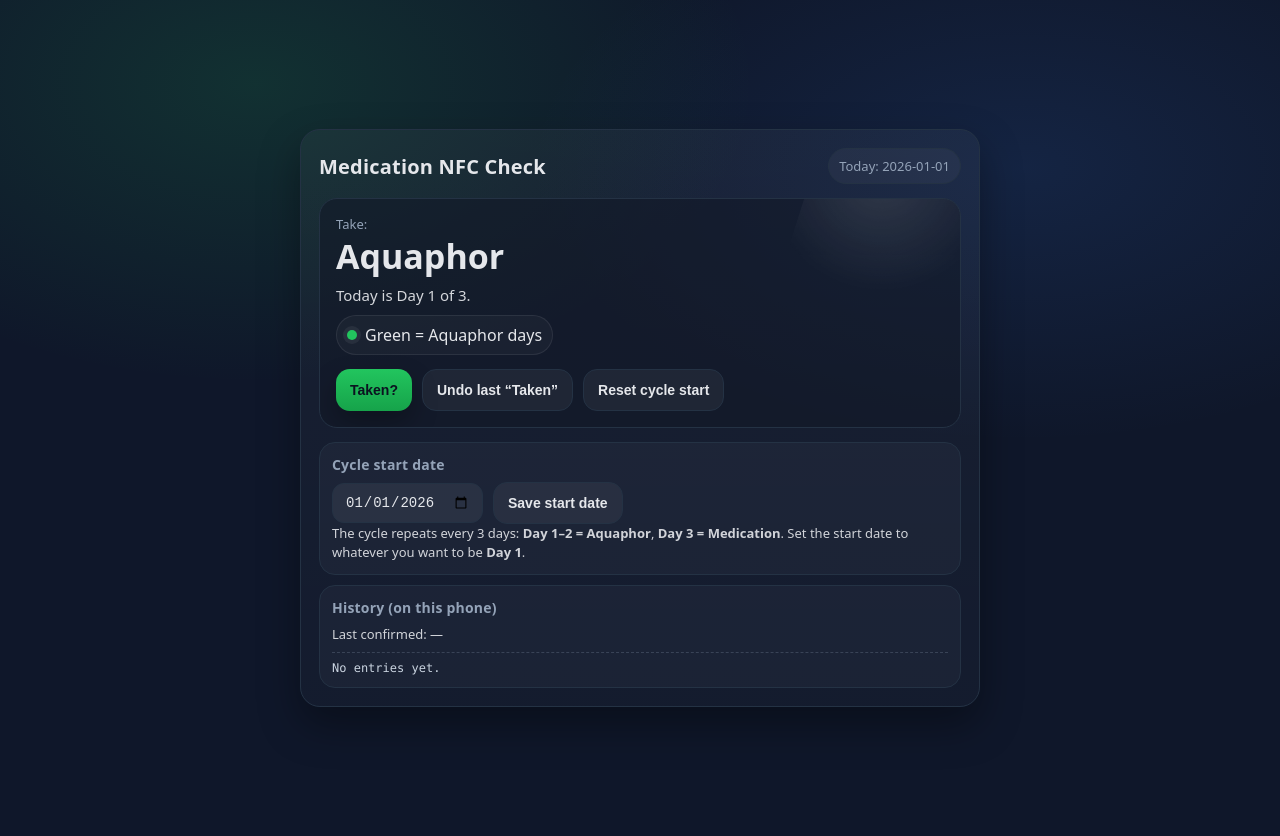
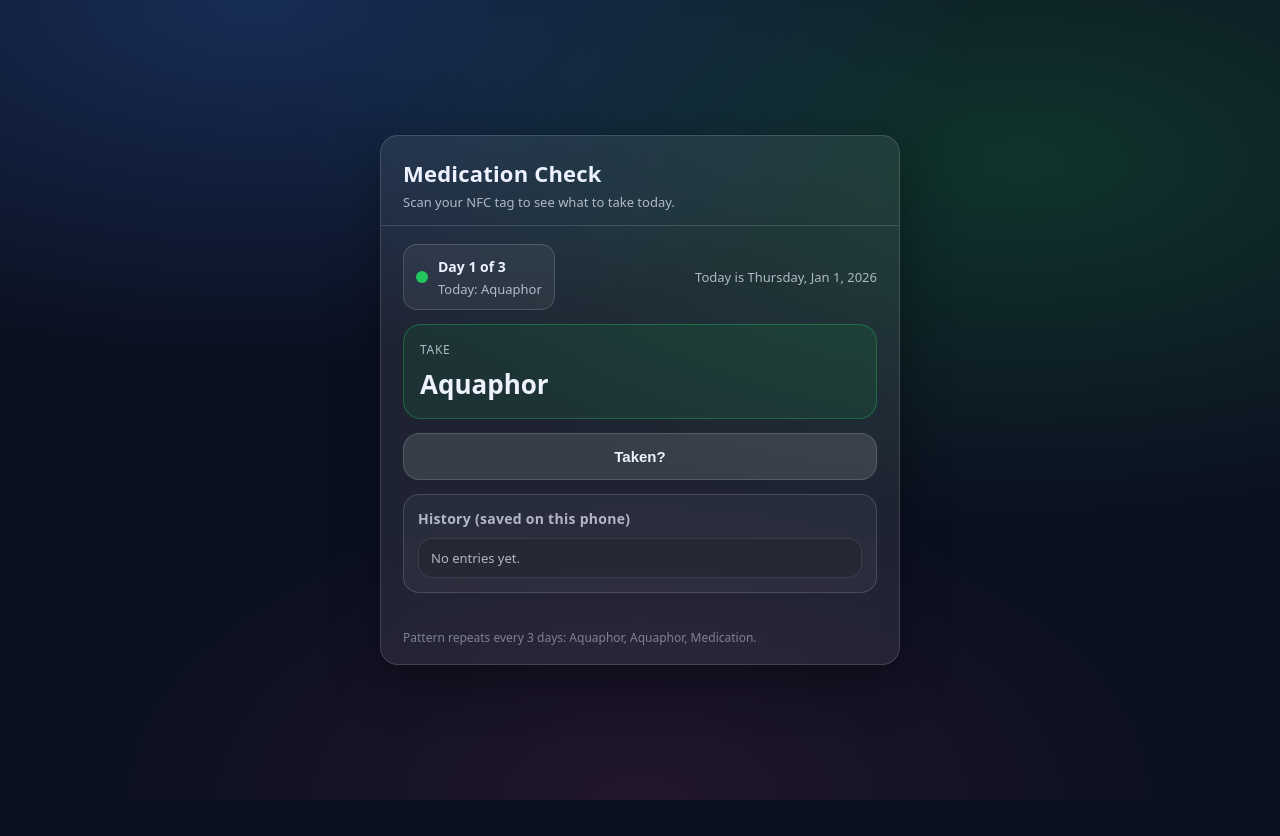
Before and after one commit to kaileyfehr-collab/medcheck, a plain HTML site: page index.html in a window 1280 px wide. After the commit the page ends 800 px from the top, so only its background shows below. Drawn offline with Linux system fonts and the light colour scheme.

Commit message:
Update index.html

```diff
--- a/index.html
+++ b/index.html
@@ -2,420 +2,348 @@
 <html lang="en">
 <head>
   <meta charset="utf-8" />
-  <meta name="viewport" content="width=device-width, initial-scale=1" />
-  <title>Medication Cycle</title>
+  <meta name="viewport" content="width=device-width,initial-scale=1" />
+  <title>Medication Check</title>
   <style>
-    :root{
-      --bg: #0f172a;
-      --card: #111827;
-      --text: #e5e7eb;
-      --muted:#94a3b8;
-      --border:#243244;
-      --pill:#1f2937;
+    :root {
+      --bg: #0b1020;
+      --card: rgba(255,255,255,0.08);
+      --text: #eef2ff;
+      --muted: rgba(238,242,255,0.7);
+      --border: rgba(255,255,255,0.14);
+      --shadow: 0 18px 50px rgba(0,0,0,.35);
+      --radius: 18px;
 
-      --accent:#22c55e;    /* default green */
-      --accent2:#16a34a;
-    }
-    body{
-      margin:0;
-      font-family: system-ui, -apple-system, Segoe UI, Roboto, Arial, sans-serif;
-      background: radial-gradient(1000px 600px at 20% 10%, rgba(34,197,94,.15), transparent 50%),
-                  radial-gradient(900px 500px at 80% 20%, rgba(59,130,246,.12), transparent 55%),
-                  var(--bg);
-      color:var(--text);
-      min-height:100vh;
-      display:flex;
-      align-items:center;
-      justify-content:center;
-      padding:18px;
-    }
-    .wrap{ width:min(680px, 100%); }
-    .card{
-      background: linear-gradient(180deg, rgba(255,255,255,.04), rgba(255,255,255,.02));
-      border:1px solid var(--border);
-      border-radius:20px;
-      padding:18px;
-      box-shadow: 0 18px 40px rgba(0,0,0,.35);
-    }
-    .row{
-      display:flex;
-      gap:12px;
-      flex-wrap:wrap;
-      align-items:center;
-      justify-content:space-between;
-    }
-    h1{
-      margin:0;
-      font-size:20px;
-      letter-spacing:.2px;
-    }
-    .pill{
-      background: rgba(255,255,255,.04);
-      border:1px solid var(--border);
-      padding:8px 10px;
-      border-radius:999px;
-      font-size:13px;
-      color:var(--muted);
-    }
-    .big{
-      margin-top:14px;
-      border-radius:18px;
-      padding:16px;
-      border:1px solid var(--border);
-      background: rgba(17,24,39,.6);
-      position:relative;
-      overflow:hidden;
-    }
-    .big::before{
-      content:"";
-      position:absolute;
-      inset:-80px -60px auto auto;
-      width:220px;
-      height:220px;
-      background: radial-gradient(circle at 30% 30%, rgba(255,255,255,.18), transparent 55%);
-      filter: blur(0px);
-      opacity:.7;
-      transform: rotate(18deg);
-      pointer-events:none;
-    }
-    .label{
-      color:var(--muted);
-      font-size:13px;
-      margin-bottom:6px;
-    }
-    .med{
-      font-size:34px;
-      font-weight:800;
-      line-height:1.05;
-      margin:0 0 10px 0;
-    }
-    .dayline{
-      font-size:15px;
-      color:var(--text);
-      opacity:.92;
-    }
-    .accent{
-      display:inline-flex;
-      align-items:center;
-      gap:8px;
-      padding:8px 10px;
-      border-radius:999px;
-      border:1px solid rgba(255,255,255,.08);
-      background: rgba(255,255,255,.03);
-      margin-top:10px;
-    }
-    .dot{
-      width:10px;
-      height:10px;
-      border-radius:999px;
-      background: var(--accent);
-      box-shadow: 0 0 0 4px rgba(255,255,255,.06);
+      /* Medication colors */
+      --aqua: #22c55e;   /* Aquaphor */
+      --med:  #3b82f6;   /* Medication */
+      --taken: #22c55e;  /* Taken button green */
+      --btn: rgba(255,255,255,0.12);
+      --btnHover: rgba(255,255,255,0.18);
     }
 
-    .btns{ display:flex; gap:10px; flex-wrap:wrap; margin-top:14px; }
-    button{
-      appearance:none;
-      border:none;
-      cursor:pointer;
-      padding:12px 14px;
-      border-radius:14px;
-      font-weight:700;
-      font-size:14px;
-      color:#0b1220;
-      background: linear-gradient(180deg, var(--accent), var(--accent2));
-      box-shadow: 0 12px 26px rgba(0,0,0,.28);
+    * { box-sizing: border-box; }
+    body {
+      margin: 0;
+      min-height: 100vh;
+      font-family: system-ui, -apple-system, Segoe UI, Roboto, Arial, sans-serif;
+      color: var(--text);
+      background:
+        radial-gradient(1200px 600px at 20% 0%, rgba(59,130,246,.25), transparent 60%),
+        radial-gradient(1200px 600px at 80% 20%, rgba(34,197,94,.20), transparent 60%),
+        radial-gradient(900px 500px at 50% 100%, rgba(236,72,153,.10), transparent 60%),
+        var(--bg);
+      display: flex;
+      align-items: center;
+      justify-content: center;
+      padding: 20px;
     }
-    button.secondary{
-      color:var(--text);
-      background: rgba(255,255,255,.05);
-      border:1px solid var(--border);
-      box-shadow:none;
-      font-weight:650;
+
+    .wrap { width: 100%; max-width: 520px; }
+    .card {
+      background: var(--card);
+      border: 1px solid var(--border);
+      border-radius: var(--radius);
+      box-shadow: var(--shadow);
+      overflow: hidden;
+      backdrop-filter: blur(10px);
     }
-    .meta{
-      margin-top:14px;
-      display:grid;
-      grid-template-columns: 1fr;
-      gap:10px;
+
+    header { padding: 22px 22px 14px; border-bottom: 1px solid var(--border); }
+    h1 { margin: 0; font-size: 22px; letter-spacing: 0.2px; }
+    .sub { margin-top: 6px; color: var(--muted); font-size: 13px; line-height: 1.35; }
+
+    .content { padding: 18px 22px 22px; display: grid; gap: 14px; }
+
+    .pill {
+      display: inline-flex;
+      align-items: center;
+      gap: 10px;
+      padding: 10px 12px;
+      border-radius: 14px;
+      border: 1px solid var(--border);
+      background: rgba(255,255,255,0.06);
     }
-    .box{
-      border:1px solid var(--border);
-      border-radius:16px;
-      padding:12px;
-      background: rgba(255,255,255,.03);
+
+    .dot { width: 12px; height: 12px; border-radius: 999px; background: var(--muted); }
+    .pill b { font-size: 14px; }
+    .pill span { color: var(--muted); font-size: 13px; }
+
+    .statusRow { display: flex; flex-wrap: wrap; gap: 10px; align-items: center; justify-content: space-between; }
+    .statusRow .left { display: flex; flex-wrap: wrap; gap: 10px; align-items: center; }
+    .dateTag { color: var(--muted); font-size: 13px; }
+
+    .big {
+      border-radius: var(--radius);
+      border: 1px solid var(--border);
+      background: rgba(0,0,0,0.18);
+      padding: 16px;
+      display: grid;
+      gap: 8px;
     }
-    .box h2{
-      margin:0 0 8px 0;
-      font-size:14px;
-      color:var(--muted);
-      font-weight:700;
-      letter-spacing:.2px;
+    .big .label { color: var(--muted); font-size: 12px; letter-spacing: .06em; text-transform: uppercase; }
+    .big .value { font-size: 26px; font-weight: 750; display: flex; align-items: center; gap: 10px; }
+
+    .btn {
+      width: 100%;
+      border: 1px solid var(--border);
+      background: var(--btn);
+      color: var(--text);
+      border-radius: 16px;
+      padding: 14px 14px;
+      font-size: 15px;
+      font-weight: 650;
+      cursor: pointer;
+      transition: transform .05s ease, background .15s ease, border-color .15s ease;
+      user-select: none;
     }
-    .box p{
-      margin:0;
-      font-size:13px;
-      color:var(--text);
-      opacity:.9;
-      line-height:1.45;
+    .btn:hover { background: var(--btnHover); }
+    .btn:active { transform: scale(0.99); }
+    .btn.taken {
+      background: rgba(34,197,94,0.22);
+      border-color: rgba(34,197,94,0.55);
+      color: #eafff2;
     }
-    .log{
-      margin-top:8px;
-      font-family: ui-monospace, SFMono-Regular, Menlo, Monaco, Consolas, "Liberation Mono", monospace;
-      font-size:12px;
-      color:#cbd5e1;
-      white-space:pre-wrap;
-      word-break:break-word;
-      max-height:180px;
-      overflow:auto;
-      padding-top:8px;
-      border-top:1px dashed rgba(148,163,184,.25);
+
+    .history {
+      border-radius: 16px;
+      border: 1px solid var(--border);
+      background: rgba(255,255,255,0.05);
+      padding: 14px;
     }
-    input[type="date"]{
-      background: rgba(255,255,255,.06);
-      border:1px solid var(--border);
-      color: var(--text);
-      padding:10px 12px;
-      border-radius:12px;
-      font-size:14px;
+    .history h2 { margin: 0 0 10px; font-size: 14px; color: var(--muted); font-weight: 700; letter-spacing: .02em; }
+    .history ul { list-style: none; padding: 0; margin: 0; display: grid; gap: 8px; }
+    .history li {
+      display: flex;
+      align-items: center;
+      justify-content: space-between;
+      gap: 12px;
+      padding: 10px 12px;
+      border-radius: 14px;
+      border: 1px solid rgba(255,255,255,0.10);
+      background: rgba(0,0,0,0.12);
+      font-size: 13px;
+      color: var(--muted);
     }
-    .inline{
-      display:flex;
-      gap:10px;
-      align-items:center;
-      flex-wrap:wrap;
+    .badge {
+      display: inline-flex;
+      align-items: center;
+      gap: 8px;
+      padding: 6px 10px;
+      border-radius: 999px;
+      font-size: 12px;
+      font-weight: 700;
+      color: #0b1020;
+      background: rgba(255,255,255,0.9);
     }
-    .note{
-      font-size:12px;
-      color:var(--muted);
-      margin-top:8px;
-    }
+    .badge.a { background: rgba(34,197,94,0.95); }
+    .badge.b { background: rgba(59,130,246,0.95); }
+
+    footer { padding: 14px 22px 18px; color: rgba(238,242,255,0.45); font-size: 12px; }
   </style>
 </head>
+
 <body>
   <div class="wrap">
     <div class="card">
-      <div class="row">
-        <h1>Medication NFC Check</h1>
-        <div class="pill" id="todayPill">Today: —</div>
-      </div>
+      <header>
+        <h1>Medication Check</h1>
+        <div class="sub">Scan your NFC tag to see what to take today.</div>
+      </header>
 
-      <div class="big" id="bigBox">
-        <div class="label">Take:</div>
-        <p class="med" id="medName">—</p>
-        <div class="dayline" id="dayLine">—</div>
-
-        <div class="accent" id="accentPill">
-          <span class="dot" aria-hidden="true"></span>
-          <span id="accentText">—</span>
+      <div class="content">
+        <div class="statusRow">
+          <div class="left">
+            <div class="pill" id="dayPill">
+              <span class="dot" id="dayDot"></span>
+              <div>
+                <b id="dayText">Day 1 of 3</b><br />
+                <span id="todayText">Today: Aquaphor</span>
+              </div>
+            </div>
+          </div>
+          <div class="dateTag" id="dateTag"></div>
         </div>
 
-        <div class="btns">
-          <button id="takenBtn">Taken?</button>
-          <button class="secondary" id="undoBtn">Undo last “Taken”</button>
-          <button class="secondary" id="resetBtn">Reset cycle start</button>
+        <div class="big" id="medCard">
+          <div class="label">Take</div>
+          <div class="value" id="medValue">Aquaphor</div>
+        </div>
+
+        <button class="btn" id="takenBtn">Taken?</button>
+
+        <div class="history">
+          <h2>History (saved on this phone)</h2>
+          <ul id="historyList"></ul>
         </div>
       </div>
 
-      <div class="meta">
-        <div class="box">
-          <h2>Cycle start date</h2>
-          <div class="inline">
-            <input type="date" id="startDateInput" />
-            <button class="secondary" id="saveStartBtn">Save start date</button>
-          </div>
-          <p class="note">
-            The cycle repeats every 3 days: <b>Day 1–2 = Aquaphor</b>, <b>Day 3 = Medication</b>.
-            Set the start date to whatever you want to be <b>Day 1</b>.
-          </p>
-        </div>
-
-        <div class="box">
-          <h2>History (on this phone)</h2>
-          <p id="lastTaken">Last confirmed: —</p>
-          <div class="log" id="logBox">—</div>
-        </div>
-      </div>
+      <footer>
+        Pattern repeats every 3 days: Aquaphor, Aquaphor, Medication.
+      </footer>
     </div>
   </div>
 
 <script>
-  // ====== SETTINGS ======
-  const MED_A = "Aquaphor";   // taken Day 1 & Day 2
-  const MED_B = "Medication"; // taken Day 3
+(() => {
+  const STORAGE_KEY_START = "medCheck_cycleStartISO";
+  const STORAGE_KEY_TAKEN = "medCheck_takenByDate";
+  const STORAGE_KEY_HISTORY = "medCheck_history";
 
-  // Colors (you asked: green for A, blue for B)
-  const THEME_A = { accent: "#22c55e", accent2: "#16a34a", label: "Green = Aquaphor days" };
-  const THEME_B = { accent: "#3b82f6", accent2: "#2563eb", label: "Blue = Medication day" };
+  const dayText = document.getElementById("dayText");
+  const todayText = document.getElementById("todayText");
+  const medValue = document.getElementById("medValue");
+  const dayDot = document.getElementById("dayDot");
+  const dateTag = document.getElementById("dateTag");
+  const medCard = document.getElementById("medCard");
+  const takenBtn = document.getElementById("takenBtn");
+  const historyList = document.getElementById("historyList");
 
-  // ====== STORAGE KEYS ======
-  const KEY_START = "medCycleStartDate"; // YYYY-MM-DD
-  const KEY_LOG = "medTakenLog";         // JSON array of entries
+  const MED_A = "Aquaphor";   // 2 days in a row
+  const MED_B = "Medication"; // 1 day
 
-  // ====== HELPERS ======
-  function pad(n){ return String(n).padStart(2,"0"); }
+  // ---- Helpers ----
+  const pad2 = n => String(n).padStart(2,"0");
+  const ymd = (d) => `${d.getFullYear()}-${pad2(d.getMonth()+1)}-${pad2(d.getDate())}`;
+  const parseISODate = (iso) => {
+    // stored as YYYY-MM-DD
+    const [y,m,dd] = iso.split("-").map(Number);
+    return new Date(y, m-1, dd);
+  };
+  const startOfToday = () => {
+    const d = new Date();
+    d.setHours(0,0,0,0);
+    return d;
+  };
+  const daysBetween = (a,b) => Math.floor((b - a) / 86400000);
 
-  function toYYYYMMDD(d){
-    const yr = d.getFullYear();
-    const mo = pad(d.getMonth()+1);
-    const da = pad(d.getDate());
-    return `${yr}-${mo}-${da}`;
+  const getStart = () => {
+    const saved = localStorage.getItem(STORAGE_KEY_START);
+    if (saved) return parseISODate(saved);
+
+    // First time: set start to today automatically
+    const t = startOfToday();
+    localStorage.setItem(STORAGE_KEY_START, ymd(t));
+    return t;
+  };
+
+  const getTakenMap = () => {
+    try { return JSON.parse(localStorage.getItem(STORAGE_KEY_TAKEN) || "{}"); }
+    catch { return {}; }
+  };
+  const setTakenMap = (obj) => localStorage.setItem(STORAGE_KEY_TAKEN, JSON.stringify(obj));
+
+  const getHistory = () => {
+    try { return JSON.parse(localStorage.getItem(STORAGE_KEY_HISTORY) || "[]"); }
+    catch { return []; }
+  };
+  const setHistory = (arr) => localStorage.setItem(STORAGE_KEY_HISTORY, JSON.stringify(arr));
+
+  // ---- Core cycle logic ----
+  function cycleInfo() {
+    const start = getStart();
+    const today = startOfToday();
+    const delta = daysBetween(start, today);
+
+    // day index 0,1,2 repeating
+    const idx = ((delta % 3) + 3) % 3;
+    const dayNum = idx + 1;
+
+    const med = (idx === 2) ? MED_B : MED_A;
+    const badgeClass = (idx === 2) ? "b" : "a";
+
+    return { start, today, idx, dayNum, med, badgeClass };
   }
 
-  function parseYYYYMMDD(str){
-    // Create date in local time (avoid timezone shifting)
-    const [y,m,d] = str.split("-").map(Number);
-    return new Date(y, m-1, d);
+  function render() {
+    const { today, dayNum, med, badgeClass } = cycleInfo();
+
+    // Date display
+    const pretty = today.toLocaleDateString(undefined, { weekday: "long", year: "numeric", month: "short", day: "numeric" });
+    dateTag.textContent = `Today is ${pretty}`;
+
+    // Day + medication
+    dayText.textContent = `Day ${dayNum} of 3`;
+    todayText.textContent = `Today: ${med}`;
+    medValue.textContent = med;
+
+    // Color accents (Aquaphor = green, Medication = blue)
+    const dotColor = (badgeClass === "a") ? "var(--aqua)" : "var(--med)";
+    dayDot.style.background = dotColor;
+    medCard.style.borderColor = (badgeClass === "a") ? "rgba(34,197,94,0.35)" : "rgba(59,130,246,0.35)";
+    medCard.style.background = (badgeClass === "a") ? "rgba(34,197,94,0.10)" : "rgba(59,130,246,0.10)";
+
+    // Taken state for today
+    const takenMap = getTakenMap();
+    const key = ymd(today);
+    const isTaken = !!takenMap[key];
+
+    takenBtn.classList.toggle("taken", isTaken);
+    takenBtn.textContent = isTaken ? "Taken ✓" : "Taken?";
+
+    renderHistory();
   }
 
-  function daysBetween(startDate, endDate){
-    // Compare at midnight local time
-    const s = new Date(startDate.getFullYear(), startDate.getMonth(), startDate.getDate());
-    const e = new Date(endDate.getFullYear(), endDate.getMonth(), endDate.getDate());
-    const ms = e - s;
-    return Math.floor(ms / (24*60*60*1000));
-  }
+  function renderHistory() {
+    const history = getHistory();
+    historyList.innerHTML = "";
 
-  function getOrInitStartDate(){
-    let s = localStorage.getItem(KEY_START);
-    if(!s){
-      // Default: today is Day 1 unless you set it
-      s = toYYYYMMDD(new Date());
-      localStorage.setItem(KEY_START, s);
+    if (!history.length) {
+      const li = document.createElement("li");
+      li.textContent = "No entries yet.";
+      historyList.appendChild(li);
+      return;
     }
-    return s;
-  }
 
-  function getLog(){
-    try{
-      const raw = localStorage.getItem(KEY_LOG);
-      if(!raw) return [];
-      const arr = JSON.parse(raw);
-      return Array.isArray(arr) ? arr : [];
-    }catch{
-      return [];
+    // newest first
+    for (const entry of history.slice().reverse()) {
+      const li = document.createElement("li");
+
+      const left = document.createElement("div");
+      left.textContent = entry.datePretty;
+
+      const badge = document.createElement("div");
+      badge.className = `badge ${entry.badgeClass}`;
+      badge.textContent = entry.med;
+
+      li.appendChild(left);
+      li.appendChild(badge);
+      historyList.appendChild(li);
     }
   }
 
-  function setLog(arr){
-    localStorage.setItem(KEY_LOG, JSON.stringify(arr));
+  function markTakenToday() {
+    const { today, med, badgeClass } = cycleInfo();
+    const key = ymd(today);
+
+    const takenMap = getTakenMap();
+    if (takenMap[key]) return; // already taken today
+
+    takenMap[key] = true;
+    setTakenMap(takenMap);
+
+    // Save to history (on this phone)
+    const pretty = today.toLocaleDateString(undefined, { year: "numeric", month: "short", day: "numeric" });
+    const datePretty = `${pretty}`;
+
+    const history = getHistory();
+    history.push({
+      dateISO: key,
+      datePretty,
+      med,
+      badgeClass,
+      ts: Date.now()
+    });
+    setHistory(history);
+
+    render();
   }
 
-  function formatPrettyDateTime(d){
-    const opts = { weekday:"short", year:"numeric", month:"short", day:"numeric", hour:"2-digit", minute:"2-digit" };
-    return new Intl.DateTimeFormat(undefined, opts).format(d);
-  }
-
-  // ====== CORE LOGIC ======
-  function getCycleDay(startYYYYMMDD, todayDate){
-    const start = parseYYYYMMDD(startYYYYMMDD);
-    const diff = daysBetween(start, todayDate);
-    // Day index in [0..2]
-    const idx = ((diff % 3) + 3) % 3; // safe mod
-    return idx + 1; // 1..3
-  }
-
-  function getMedicationForDay(day){
-    if(day === 3) return { med: MED_B, theme: THEME_B, code: "B" };
-    return { med: MED_A, theme: THEME_A, code: "A" };
-  }
-
-  function render(){
-    const today = new Date();
-    const todayStr = toYYYYMMDD(today);
-    document.getElementById("todayPill").textContent = `Today: ${todayStr}`;
-
-    const startStr = getOrInitStartDate();
-    const day = getCycleDay(startStr, today);
-
-    // Set input to current start date
-    document.getElementById("startDateInput").value = startStr;
-
-    const info = getMedicationForDay(day);
-
-    // Update medication + day text
-    document.getElementById("medName").textContent = info.med;
-    document.getElementById("dayLine").textContent = `Today is Day ${day} of 3.`;
-
-    // Theme colors
-    document.documentElement.style.setProperty("--accent", info.theme.accent);
-    document.documentElement.style.setProperty("--accent2", info.theme.accent2);
-    document.getElementById("accentText").textContent = info.theme.label;
-
-    // History
-    const log = getLog();
-    const last = log[0]; // newest first
-    document.getElementById("lastTaken").textContent = last
-      ? `Last confirmed: ${last.pretty} — ${last.med} (Day ${last.day}/3)`
-      : "Last confirmed: —";
-
-    // Log display
-    const logBox = document.getElementById("logBox");
-    if(log.length === 0){
-      logBox.textContent = "No entries yet.";
-    }else{
-      logBox.textContent = log.slice(0, 20).map(e =>
-        `${e.pretty} | Day ${e.day}/3 | ${e.med}`
-      ).join("\n");
-    }
-  }
-
-  // ====== BUTTON ACTIONS ======
-  document.getElementById("takenBtn").addEventListener("click", () => {
-    const today = new Date();
-    const todayStr = toYYYYMMDD(today);
-    const startStr = getOrInitStartDate();
-    const day = getCycleDay(startStr, today);
-    const info = getMedicationForDay(day);
-
-    const entry = {
-      iso: new Date().toISOString(),
-      pretty: formatPrettyDateTime(new Date()),
-      date: todayStr,
-      start: startStr,
-      day,
-      med: info.med
-    };
-
-    const log = getLog();
-    log.unshift(entry);
-    setLog(log);
-    render();
-
-    // Small confirmation
-    alert(`Saved: Day ${day}/3 → ${info.med}`);
-  });
-
-  document.getElementById("undoBtn").addEventListener("click", () => {
-    const log = getLog();
-    if(log.length === 0){
-      alert("Nothing to undo.");
-      return;
-    }
-    log.shift();
-    setLog(log);
-    render();
-  });
-
-  document.getElementById("saveStartBtn").addEventListener("click", () => {
-    const v = document.getElementById("startDateInput").value;
-    if(!v){
-      alert("Pick a start date first.");
-      return;
-    }
-    localStorage.setItem(KEY_START, v);
-    render();
-    alert(`Cycle start saved: ${v} (that date is Day 1)`);
-  });
-
-  document.getElementById("resetBtn").addEventListener("click", () => {
-    const todayStr = toYYYYMMDD(new Date());
-    localStorage.setItem(KEY_START, todayStr);
-    render();
-    alert(`Reset done. Today (${todayStr}) is now Day 1.`);
-  });
+  takenBtn.addEventListener("click", markTakenToday);
 
   // Initial render
   render();
+})();
 </script>
 </body>
 </html>
```
